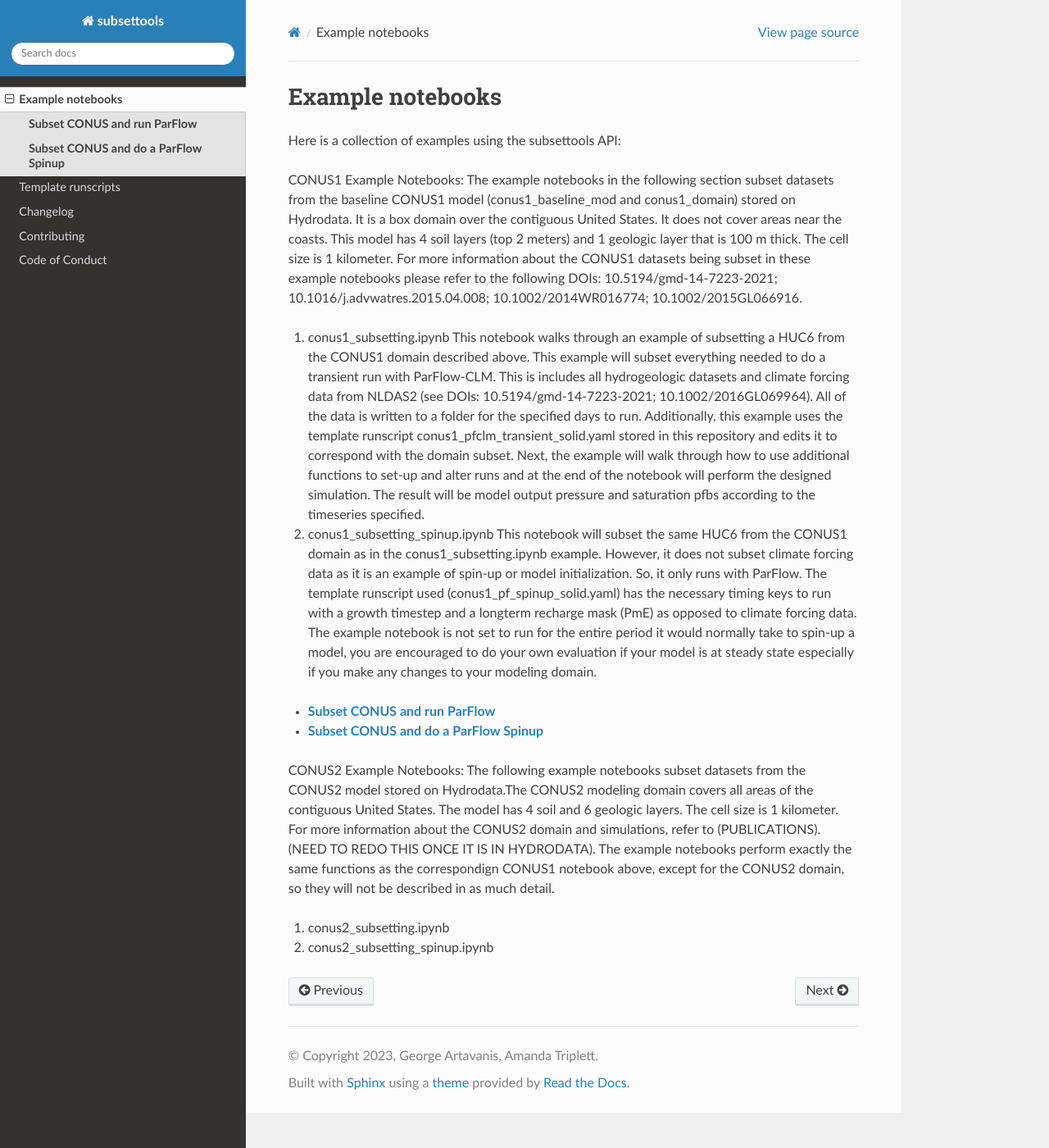
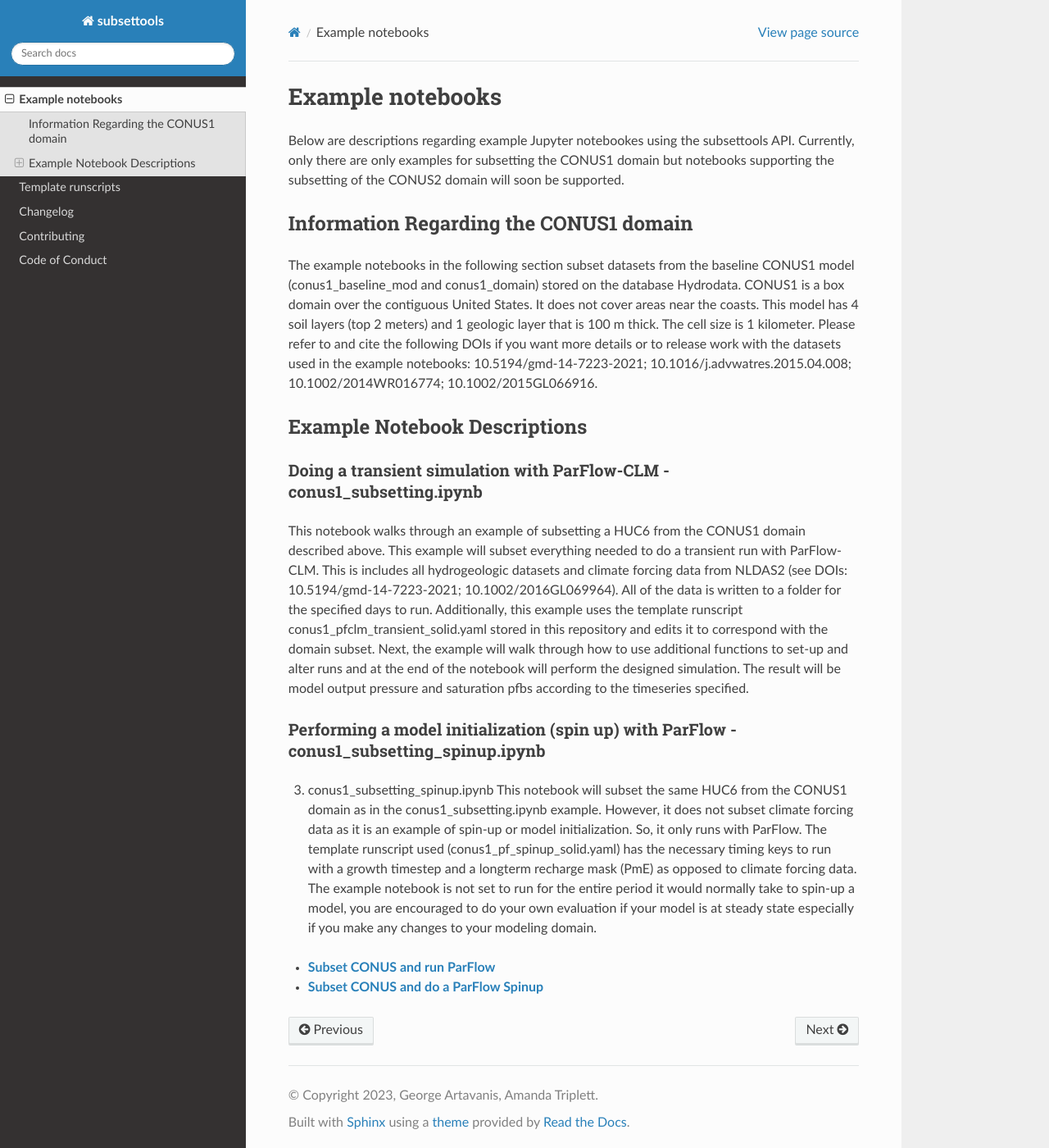
Before and after one commit to hydroframe/subsettools, a Sphinx documentation site: the page built from docs/example_notebooks/example_notebooks.md, in a window 1280 px wide and 1400 px high. Shown: the whole window at 82% size. Built offline with Sphinx 7.4.7 and the Read the Docs theme 2.0.0, drawn with Linux system fonts in a browser that asks for light colours; pages that are not in the unit, such as notebooks, are missing from menus.

Commit message:
Update example_notebooks.md

````diff
--- a/docs/example_notebooks/example_notebooks.md
+++ b/docs/example_notebooks/example_notebooks.md
@@ -1,17 +1,22 @@
 Example notebooks
 =================
 
-Here is a collection of examples using the subsettools API:
+Below are descriptions regarding example Jupyter notebookes using the subsettools API. Currently, only there are only examples for subsetting the CONUS1 domain but notebooks supporting the subsetting of the CONUS2 domain will soon be supported.
 
-CONUS1 Example Notebooks:
-The example notebooks in the following section subset datasets from the baseline CONUS1 model (conus1_baseline_mod and conus1_domain) stored on Hydrodata.
-It is a box domain over the contiguous United States. It does not cover areas near the coasts. This model has 4 soil layers (top 2 meters) and 1 geologic layer that is 100 m thick. The cell size is 1 kilometer. For more information about the CONUS1 datasets being subset in these example notebooks please refer to the following DOIs: 10.5194/gmd-14-7223-2021; 10.1016/j.advwatres.2015.04.008; 10.1002/2014WR016774; 10.1002/2015GL066916.
+### Information Regarding the CONUS1 domain
+The example notebooks in the following section subset datasets from the baseline CONUS1 model (conus1_baseline_mod and conus1_domain) stored on the database Hydrodata.
+CONUS1 is a box domain over the contiguous United States. It does not cover areas near the coasts. This model has 4 soil layers (top 2 meters) and 1 geologic layer that is 100 m thick. The cell size is 1 kilometer. Please refer to and cite the following DOIs if you want more details or to release work with the datasets used in the example notebooks: 10.5194/gmd-14-7223-2021; 10.1016/j.advwatres.2015.04.008; 10.1002/2014WR016774; 10.1002/2015GL066916.
 
-1. conus1_subsetting.ipynb
+### Example Notebook Descriptions
+
+#### Doing a transient simulation with ParFlow-CLM - conus1_subsetting.ipynb
+
 This notebook walks through an example of subsetting a HUC6 from the CONUS1 domain described above. This example will subset everything needed to do a transient run with ParFlow-CLM.
 This is includes all hydrogeologic datasets and climate forcing data from NLDAS2 (see DOIs: 10.5194/gmd-14-7223-2021; 10.1002/2016GL069964). All of the data is written to a folder for the specified days to run.
 Additionally, this example uses the template runscript conus1_pfclm_transient_solid.yaml stored in this repository and edits it to correspond with the domain subset. Next, the example will walk through how to use additional functions to set-up and alter runs and at the end of the notebook will perform the designed simulation. The result will be model output pressure and saturation pfbs according to the timeseries specified.
-2. conus1_subsetting_spinup.ipynb
+
+#### Performing a model initialization (spin up) with ParFlow - conus1_subsetting_spinup.ipynb
+3. conus1_subsetting_spinup.ipynb
 This notebook will subset the same HUC6 from the CONUS1 domain as in the conus1_subsetting.ipynb example. However, it does not subset climate forcing data as it is an example of spin-up or model initialization. So, it only runs with ParFlow. The template runscript used (conus1_pf_spinup_solid.yaml) has the necessary timing keys to run with a growth timestep and a longterm recharge mask (PmE) as opposed to climate forcing data. The example notebook is not set to run for the entire period it would normally take to spin-up a model, you are encouraged to do your own evaluation if your model is at steady state especially if you make any changes to your modeling domain.
 
 ```{toctree}
@@ -19,9 +24,3 @@ This notebook will subset the same HUC6 from the CONUS1 domain as in the conus1_
 conus1_subsetting.ipynb
 conus1_subsetting_spinup.ipynb
 ```
-
-CONUS2 Example Notebooks:
-The following example notebooks subset datasets from the CONUS2 model stored on Hydrodata.The CONUS2 modeling domain covers all areas of the contiguous United States. The model has 4 soil and 6 geologic layers. The cell size is 1 kilometer. For more information about the CONUS2 domain and simulations, refer to (PUBLICATIONS).(NEED TO REDO THIS ONCE IT IS IN  HYDRODATA). The example notebooks perform exactly the same functions as the correspondign CONUS1 notebook above, except for the CONUS2 domain, so they will not be described in as much detail.
-
-1. conus2_subsetting.ipynb
-2. conus2_subsetting_spinup.ipynb
````
